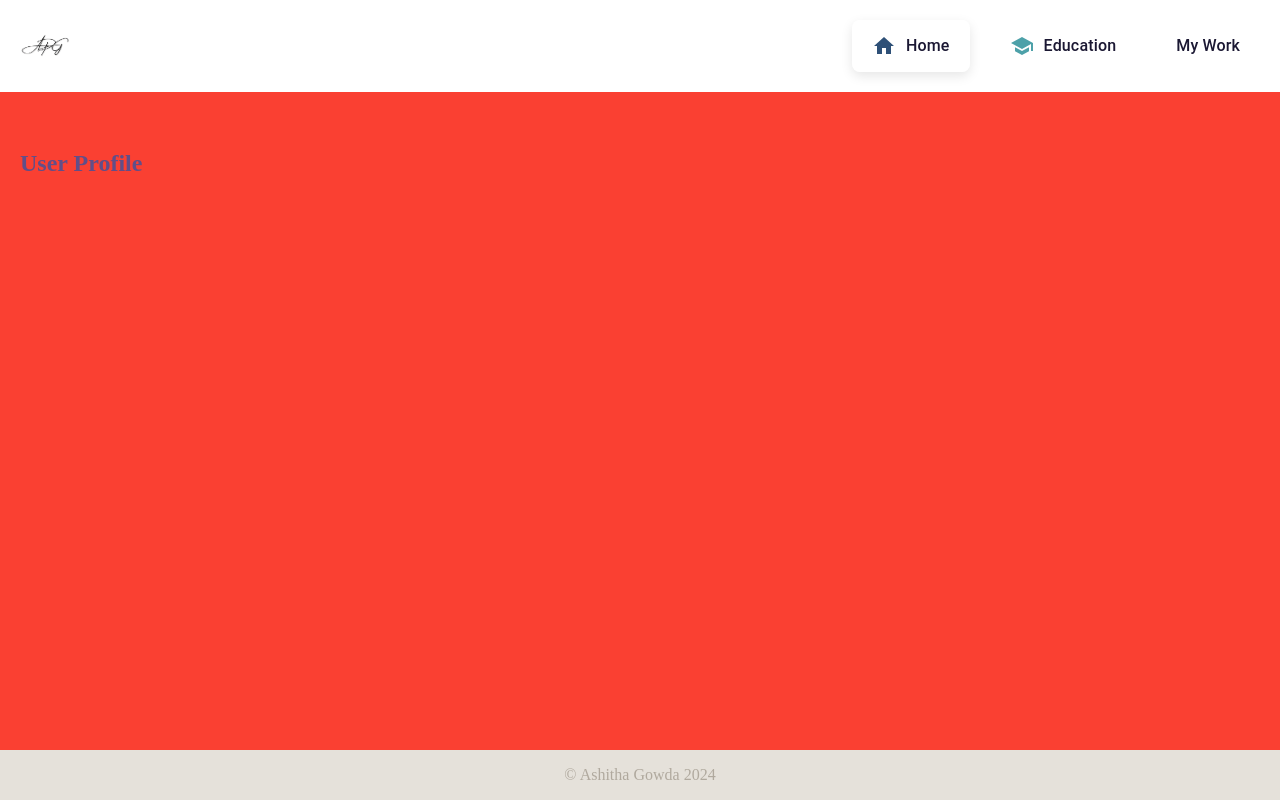
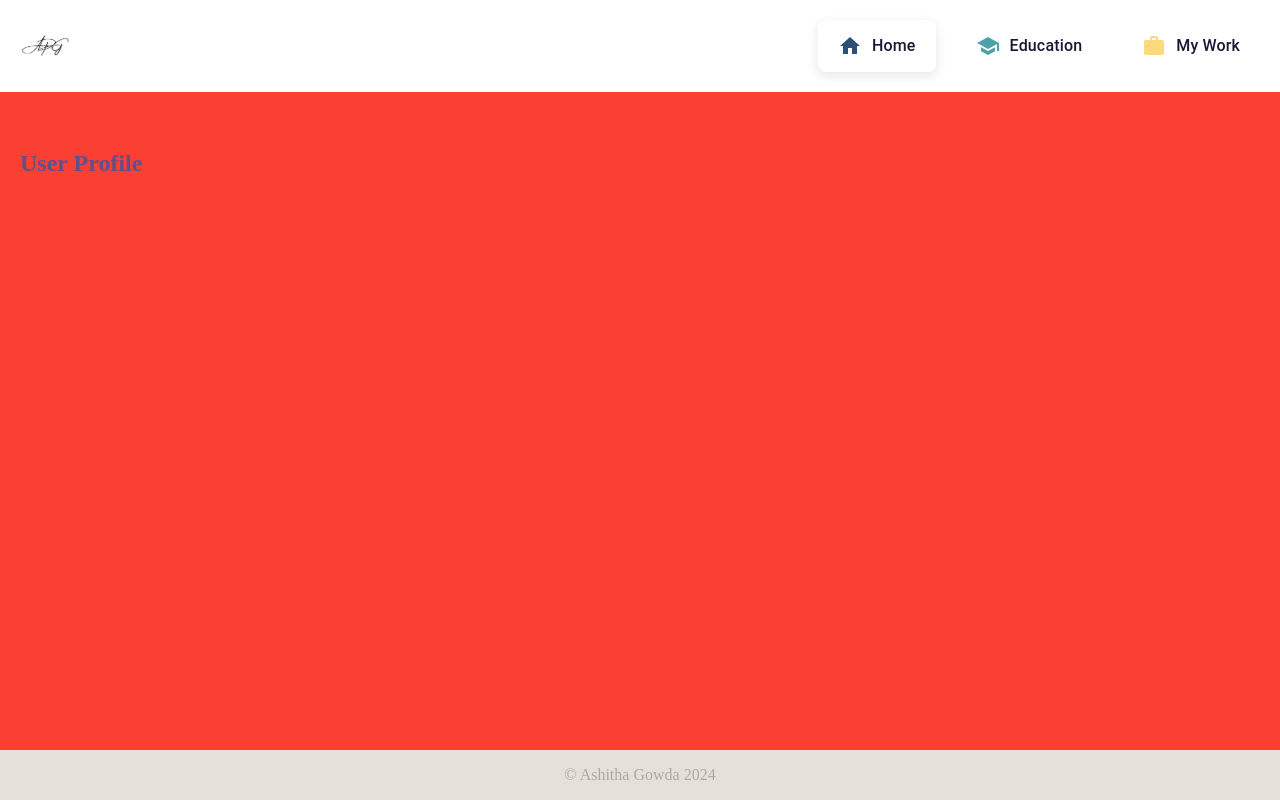
Before and after one commit to AshithaPGowda/portfolio, a Next.js app: page / in a window 1280 px wide. Built offline with nearby package versions, Linux system fonts and the light colour scheme.

Commit message:
changed this file to get colour details from the constatant file

```diff
--- a/src/app/components/menuIcons.js
+++ b/src/app/components/menuIcons.js
@@ -7,20 +7,13 @@ const menuIcons = {
   Home: <Home />,
   Education: <School />,
   Projects: <Business />,
-  "Work Experience": <Work />,
+  "My Work": <Work />,
   "Contact Me": <ContactMail />,
 };
 
-const menuColors = [
-  '#2E5077',  // Education
-  '#4DA1A9',  // Projects
-  '#79D7BE',  // Work Experience
-  '#7E99A3',  // Contact Me
-];
-
 const MenuItem = ({ text, index, isActive, onClick }) => {
   const Icon = menuIcons[text] || null;  // Get the icon based on text
-  const iconColor = menuColors[index] || "#000";  // Get the color from the color array
+  const iconColor = COLOURS.MENU_COLOURS_LIGHT[index] || "#000";  // Get the color from the color array
 
   return (
     <Box
```
